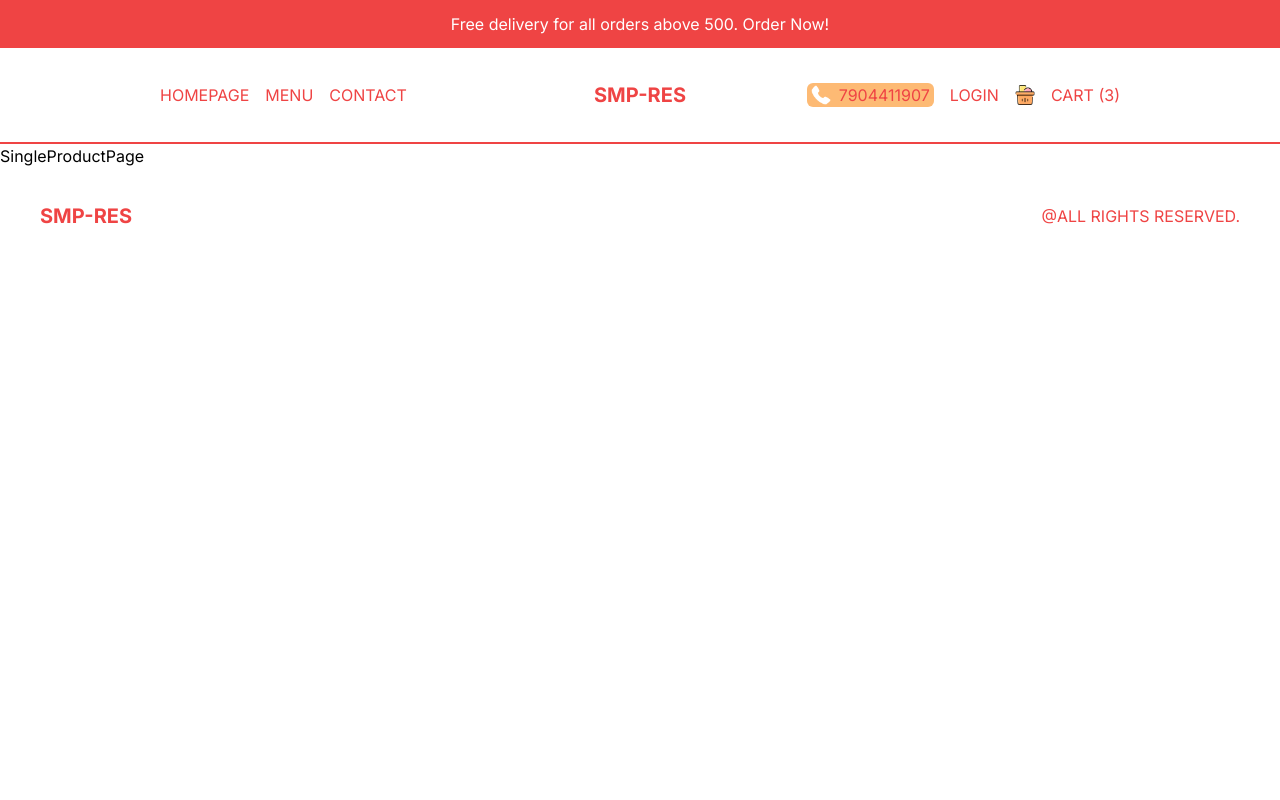
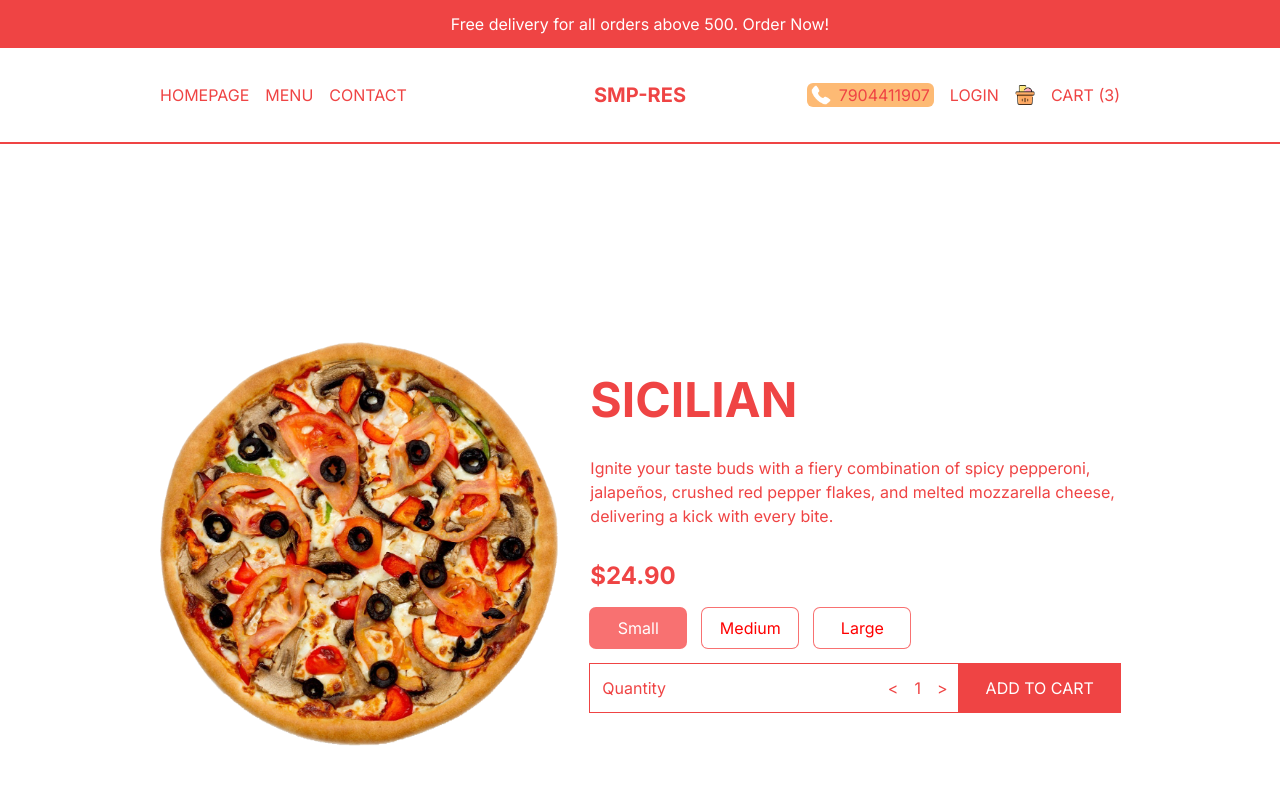
Before and after one commit to pramadeish/nextjs-restaurant-ui, a Next.js app: page /product/1 in a window 1280 px wide. Shown: the top 800 px of the page. Built offline with nearby package versions, Linux system fonts and the light colour scheme.

Commit message:
added single product page

```diff
--- a/src/app/product/[id]/page.tsx
+++ b/src/app/product/[id]/page.tsx
@@ -1,8 +1,22 @@
+import Price from '@/components/Price'
+import { singleProduct } from '@/data'
+import Image from 'next/image'
 import React from 'react'
 
 const SingleProductPage = () => {
   return (
-    <div>SingleProductPage</div>
+    <div className='p-4 lg:px-20 xl:px-40 h-screen flex flex-col justify-around text-red-500 md:flex-row md:gap-8 md:items-center'>
+        {/* Image container */}
+      {singleProduct.img && (<div className='relative w-full h-1/2 md:h-[70%]'>
+        <Image src={singleProduct.img} alt="" className='object-contain' fill/>
+      </div>)}
+      {/* Text container */}
+      <div className='h-1/2 flex flex-col gap-4 md:h-[70%] md:justify-center md:gap-6 xl:gap-8'>
+        <h1 className='text-3xl font-bold uppercase xl:text-5xl'>{singleProduct.title}</h1>
+        <p>{singleProduct.desc}</p>
+        <Price price={singleProduct.price} id={singleProduct.id} options={singleProduct.options}/>
+      </div>
+    </div>
   )
 }
 
--- /dev/null
+++ b/src/components/Price.tsx
@@ -0,0 +1,69 @@
+"use client";
+
+import React, { useEffect, useState } from "react";
+
+type Props = {
+  price: number;
+  id: number;
+  options?: { title: string; additionalPrice: number }[];
+};
+
+const Price = ({ price, id, options }: Props) => {
+  const [total, setTotal] = useState(price);
+  const [quantity, setQuantity] = useState(1);
+  const [selected, setSelected] = useState(0);
+
+  useEffect(() => {
+    setTotal(
+      quantity * (options ? price + options[selected].additionalPrice : price)
+    );
+  }, [quantity, selected, options, price]);
+
+  return (
+    <div className="flex flex-col gap-4">
+      <h2 className="text-2xl font-bold">${total.toFixed(2)}</h2>
+      {/* OPTIONS CONTAINER */}
+      <div className="flex gap-4">
+        {options?.map((option, index) => (
+          <button
+            key={option.title}
+            className="min-w-[6rem] p-2 ring-1 ring-red-400 rounded-md"
+            style={{
+              background: selected === index ? "rgb(248 113 113)" : "white",
+              color: selected === index ? "white" : "red",
+            }}
+            onClick={() => setSelected(index)}
+          >
+            {option.title}
+          </button>
+        ))}
+      </div>
+      {/* QUANTITY AND ADD BUTTON CONTAINER */}
+      <div className="flex justify-between items-center">
+        {/* QUANTITY */}
+        <div className="flex justify-between w-full p-3 ring-1 ring-red-500">
+          <span>Quantity</span>
+          <div className="flex gap-4 items-center">
+            <button
+              onClick={() => setQuantity((prev) => (prev > 1 ? prev - 1 : 1))}
+            >
+              {"<"}
+            </button>
+            <span>{quantity}</span>
+            <button
+              onClick={() => setQuantity((prev) => (prev < 9 ? prev + 1 : 9))}
+            >
+              {">"}
+            </button>
+          </div>
+        </div>
+        {/* CART BUTTON */}
+        <button className="uppercase w-56 bg-red-500 text-white p-3 ring-1 ring-red-500">
+          Add to Cart
+        </button>
+      </div>
+    </div>
+  );
+};
+
+export default Price;
```
